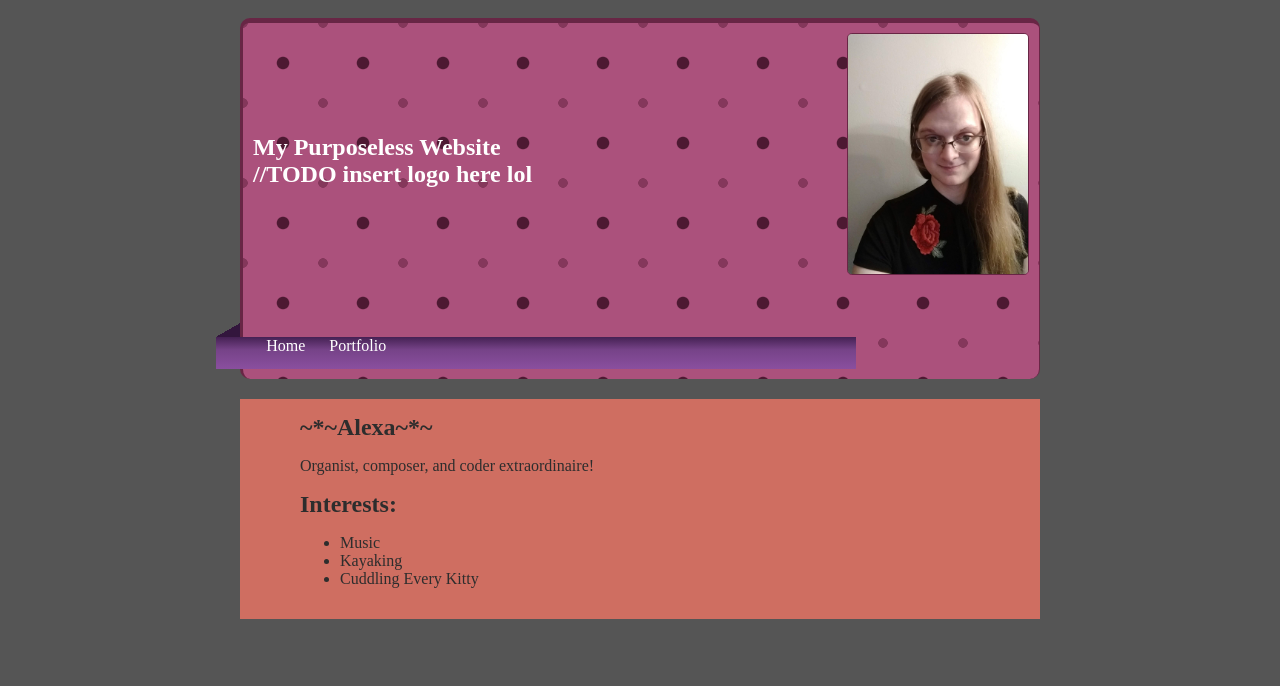
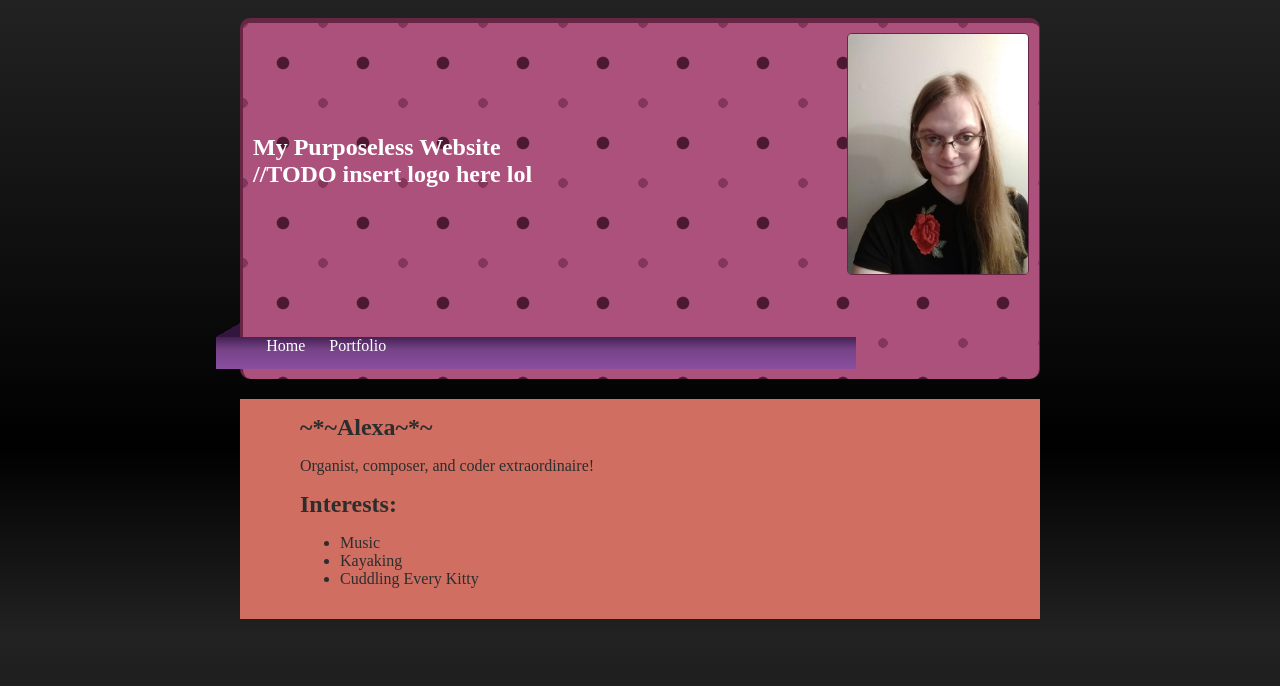
Before and after one commit to aeginidae/aeginidae.github.io, a plain HTML site: page index.html in a window 1280 px wide. Drawn offline with Linux system fonts and the light colour scheme; a web font is replaced by a local one.

Commit message:
background gradient on body

```diff
--- a/index.html
+++ b/index.html
@@ -5,7 +5,13 @@
         <style>
             @import url('https://fonts.googleapis.com/css?family=Niramit');
             body {
-                background: #555;
+                background-color: #222;
+                background:linear-gradient(
+                180deg,
+                #222,
+                #000 70%,
+                #222
+                );
                 color: rgb(45, 45, 45);
                 padding: 10px;
                 font-family: Niramit;
```
